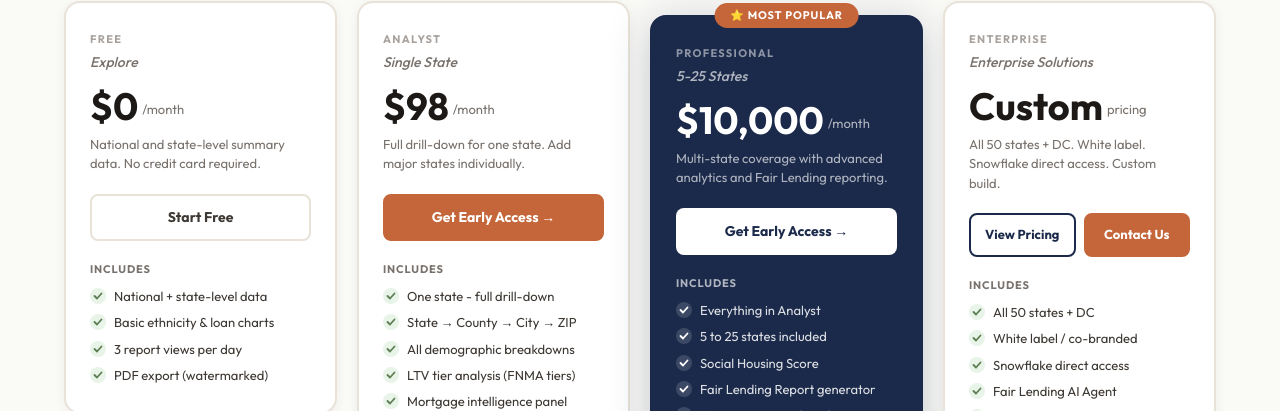
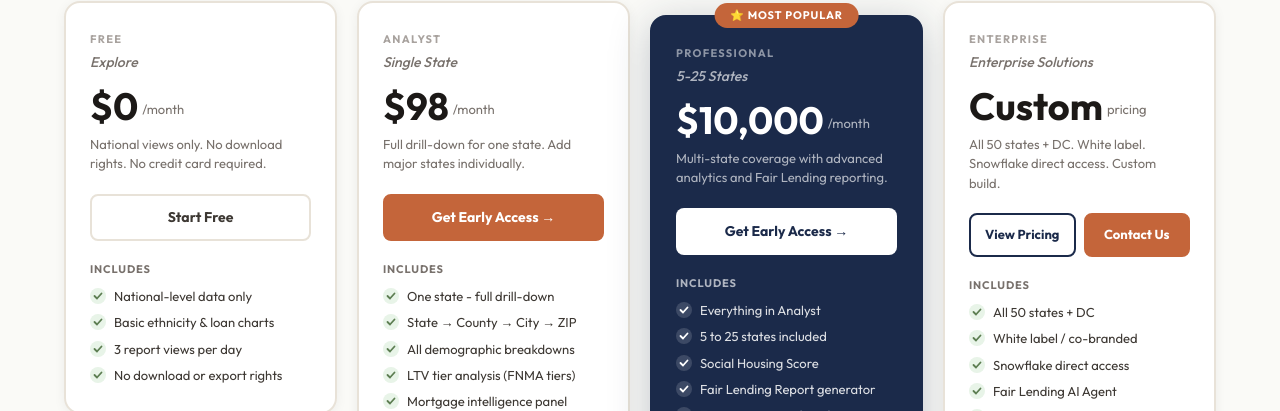
Before and after one commit to Davevw/Iconycs-Platform, a Next.js app: page /pricing in a window 1280 px wide. Shown: the part 541-952 px from the top of the page. Built offline with nearby package versions, Linux system fonts and the light colour scheme.

Commit message:
fix: Free tier - National views only, no download rights

```diff
--- a/app/pricing/page.tsx
+++ b/app/pricing/page.tsx
@@ -30,12 +30,12 @@ const TIERS = [
     subtitle: 'Explore',
     price: '$0',
     period: '/month',
-    description: 'National and state-level summary data. No credit card required.',
+    description: 'National views only. No download rights. No credit card required.',
     features: [
-      'National + state-level data',
+      'National-level data only',
       'Basic ethnicity & loan charts',
       '3 report views per day',
-      'PDF export (watermarked)',
+      'No download or export rights',
     ],
     cta: 'Start Free',
     ctaLink: '/reports',
```
